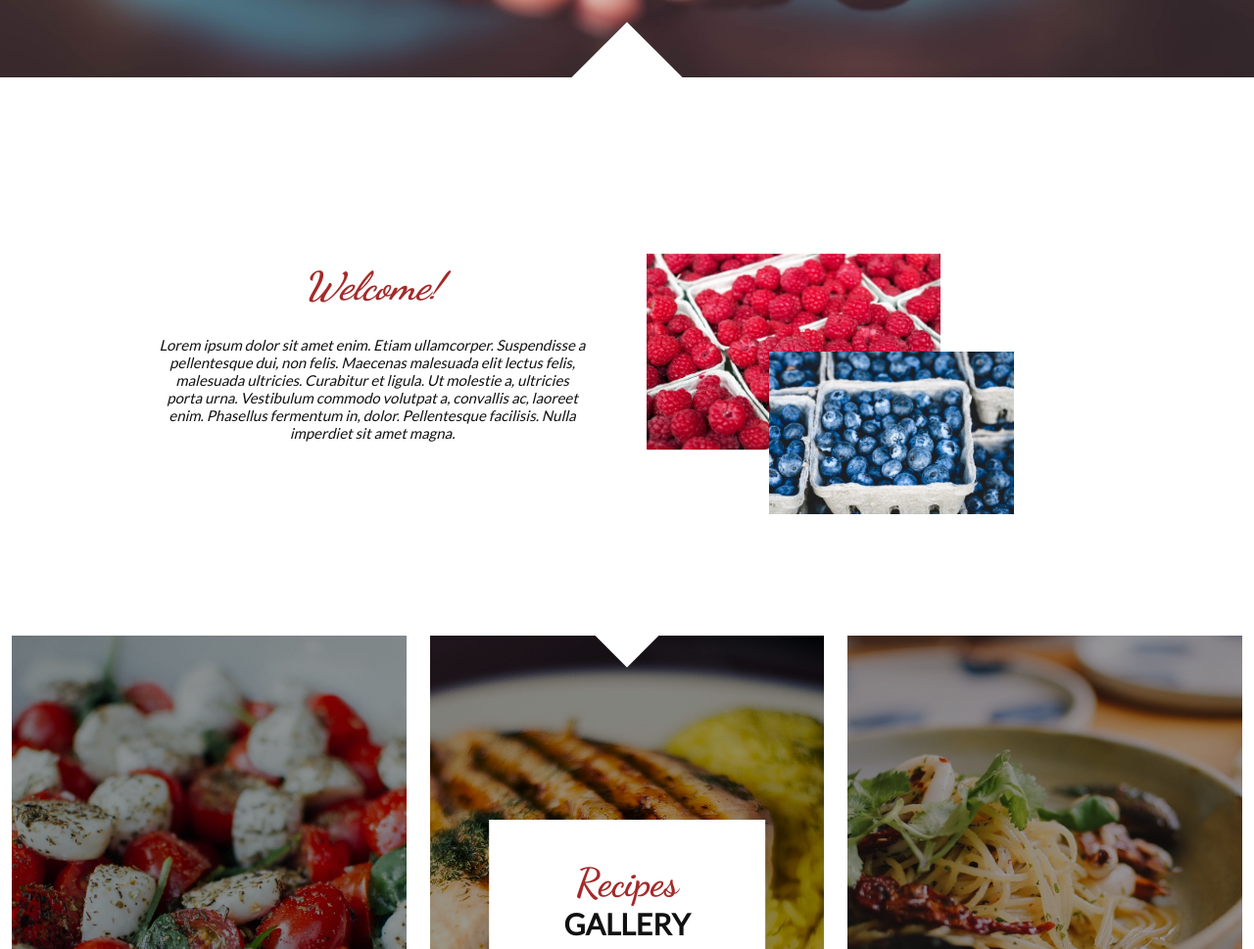
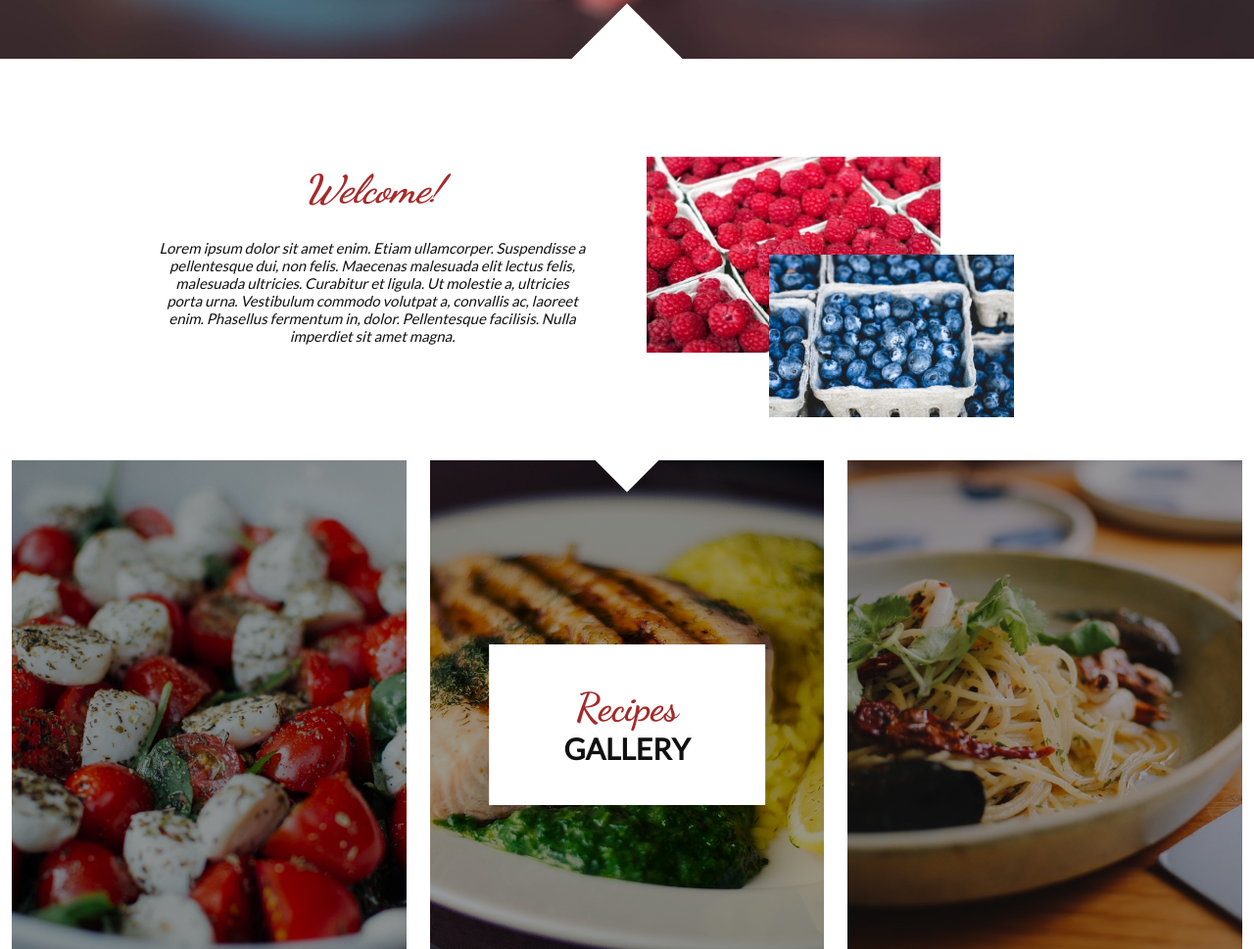
Before and after one commit to sylwiabadur/Foodisgood, a plain HTML site: page index.html in a window 1280 px wide. Shown: the part 740-1709 px from the top of the page at 98% size. Drawn offline with Linux system fonts and the light colour scheme; some packages are replaced by stand-ins of ours.

```diff
--- a/index.html
+++ b/index.html
@@ -3,7 +3,7 @@
 <head>
     <title> FOOD IS GOOD </title>
     <link rel="stylesheet" type="text/css" href="style.css">
-    <link rel=" stylesheet " href="css/fontello.css " type="text/css ">"
+    <link rel=" stylesheet " href="css/fontello.css " type="text/css ">
 </head>
 
 <body>
@@ -201,7 +201,7 @@
         </div>
     </div>
     <div class="footer part">
-        2017 &copy Sylwia Badur - All rights reserved
+        2017 &copy; Sylwia Badur - All rights reserved
     </div>
 </body>
 
--- a/style.css
+++ b/style.css
@@ -89,7 +89,7 @@ body {
 }
 
 .second {
-    height: 560px;
+    height: 400px;
     background-color: white;
     display: flex;
 }
```
